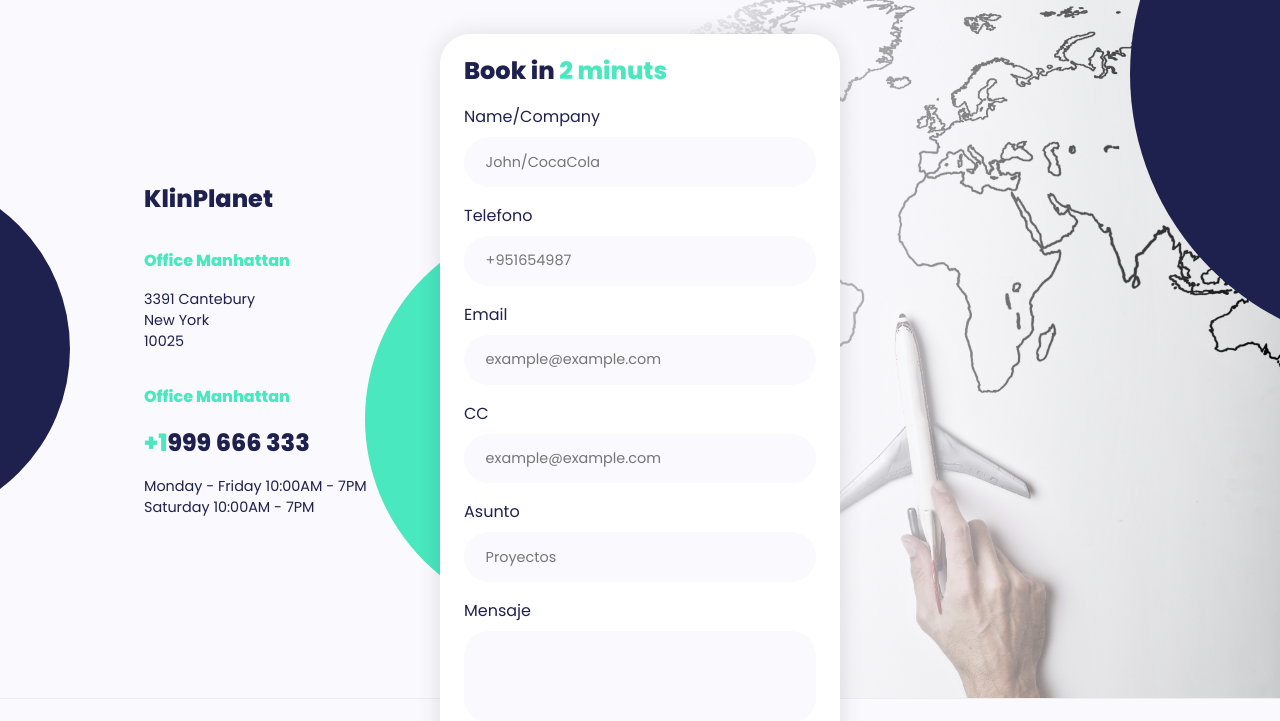
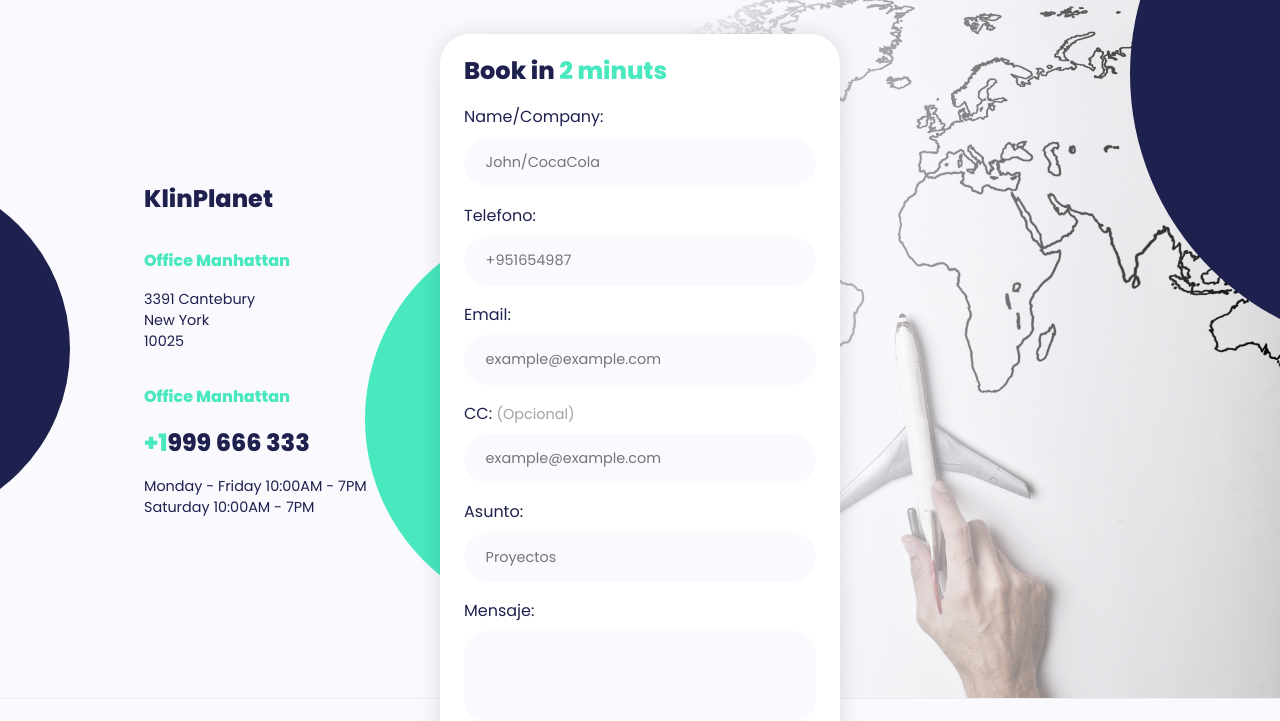
Before and after one commit to AIZENCODE/formulario, a plain HTML site: page index.html in a window 1280 px wide. Shown: the top 721 px of the page. Drawn offline with Linux system fonts and the light colour scheme.

Commit message:
agregado

```diff
--- a/css/style.css
+++ b/css/style.css
@@ -320,6 +320,11 @@ body {
     color: #fff;
     transition: all .3s;
 }
+
+.neutral{
+    font-size: .9em;
+    color: #a4a1a1;
+}
 /* fin */
 
 /* Contacto enlaces */
--- a/index.html
+++ b/index.html
@@ -50,28 +50,28 @@
                         Book in <span class="formulario__title formulario__title--celeste">2 minuts</span>
                     </h2>
                     <div class="formulario__grupo">
-                        <label class="formulario__label" for=""> Name/Company</label>
+                        <label class="formulario__label" for=""> Name/Company:</label>
                         <input type="text" class="formulario__input" id="nombre" placeholder="John/CocaCola">
                     </div>
                     <!-- <span class="formulario__alert">Hubo un error</span> -->
                     <div class="formulario__grupo">
-                        <label class="formulario__label" for=""> Telefono</label>
+                        <label class="formulario__label" for=""> Telefono:</label>
                         <input type="text" class="formulario__input" id="telefono" placeholder="+951654987">
                     </div>
                     <div class="formulario__grupo">
-                        <label class="formulario__label" for="" > Email</label>
+                        <label class="formulario__label" for="" > Email:</label>
                         <input type="email" class="formulario__input" id="email" placeholder="example@example.com">
                     </div>
                     <div class="formulario__grupo">
-                        <label class="formulario__label" for="" > CC</label>
+                        <label class="formulario__label" for="" > CC: <span class="neutral">(Opcional)</span></label>
                         <input type="email" class="formulario__input" id="emailCC" placeholder="example@example.com">
                     </div>
                     <div class="formulario__grupo">
-                        <label class="formulario__label" for="" > Asunto</label>
+                        <label class="formulario__label" for="" > Asunto:</label>
                         <input type="text" class="formulario__input" id="asunto" placeholder="Proyectos">
                     </div>
                     <div class="formulario__grupo">
-                        <label class="formulario__label" for=""> Mensaje</label>
+                        <label class="formulario__label" for=""> Mensaje:</label>
                         <textarea name="" id="mensaje" cols="30" class="formulario__input" rows="3">
 
                         </textarea>
```
